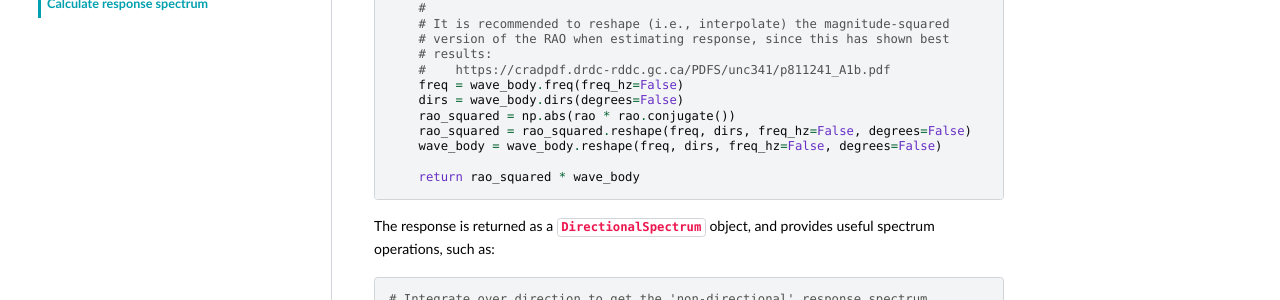
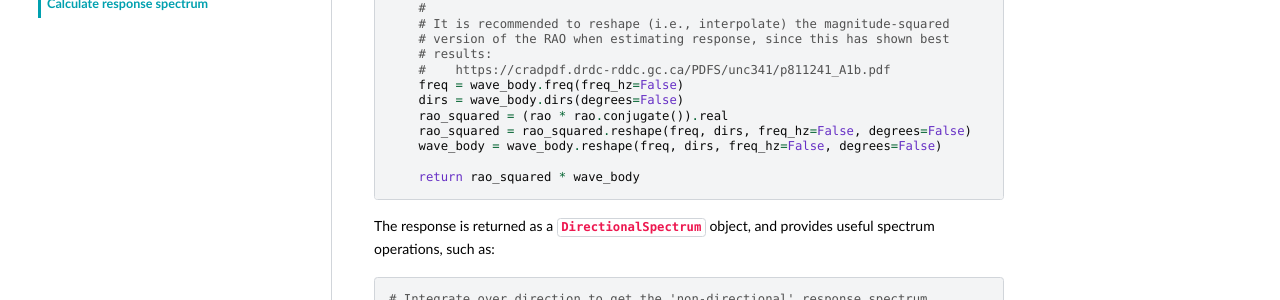
Before and after one commit to 4Subsea/waveresponse-python, a Sphinx documentation site: the page built from docs/user_guide/calculate_response.rst, in a window 1280 px wide and 900 px high, scrolled down 995 px. Shown: the part 151-451 px from the top of the window. Built offline with Sphinx 7.4.7 and the PyData theme 0.15.4, drawn with Linux system fonts in a browser that asks for light colours.

Commit message:
fix docs calculate_response

```diff
--- a/docs/user_guide/calculate_response.rst
+++ b/docs/user_guide/calculate_response.rst
@@ -72,7 +72,7 @@ This function is roughly equivalent to:
         #    https://cradpdf.drdc-rddc.gc.ca/PDFS/unc341/p811241_A1b.pdf
         freq = wave_body.freq(freq_hz=False)
         dirs = wave_body.dirs(degrees=False)
-        rao_squared = np.abs(rao * rao.conjugate())
+        rao_squared = (rao * rao.conjugate()).real
         rao_squared = rao_squared.reshape(freq, dirs, freq_hz=False, degrees=False)
         wave_body = wave_body.reshape(freq, dirs, freq_hz=False, degrees=False)
 
```
